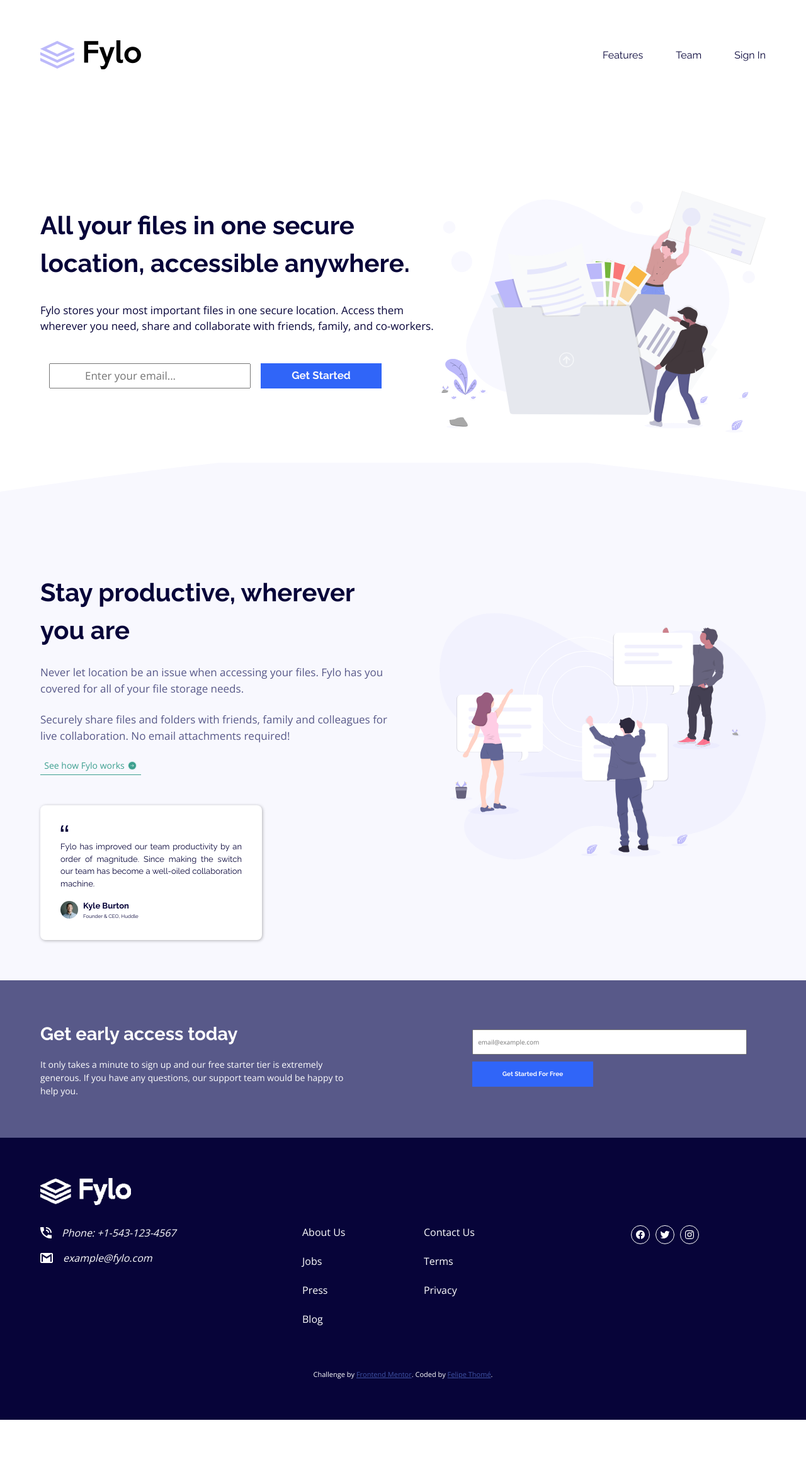
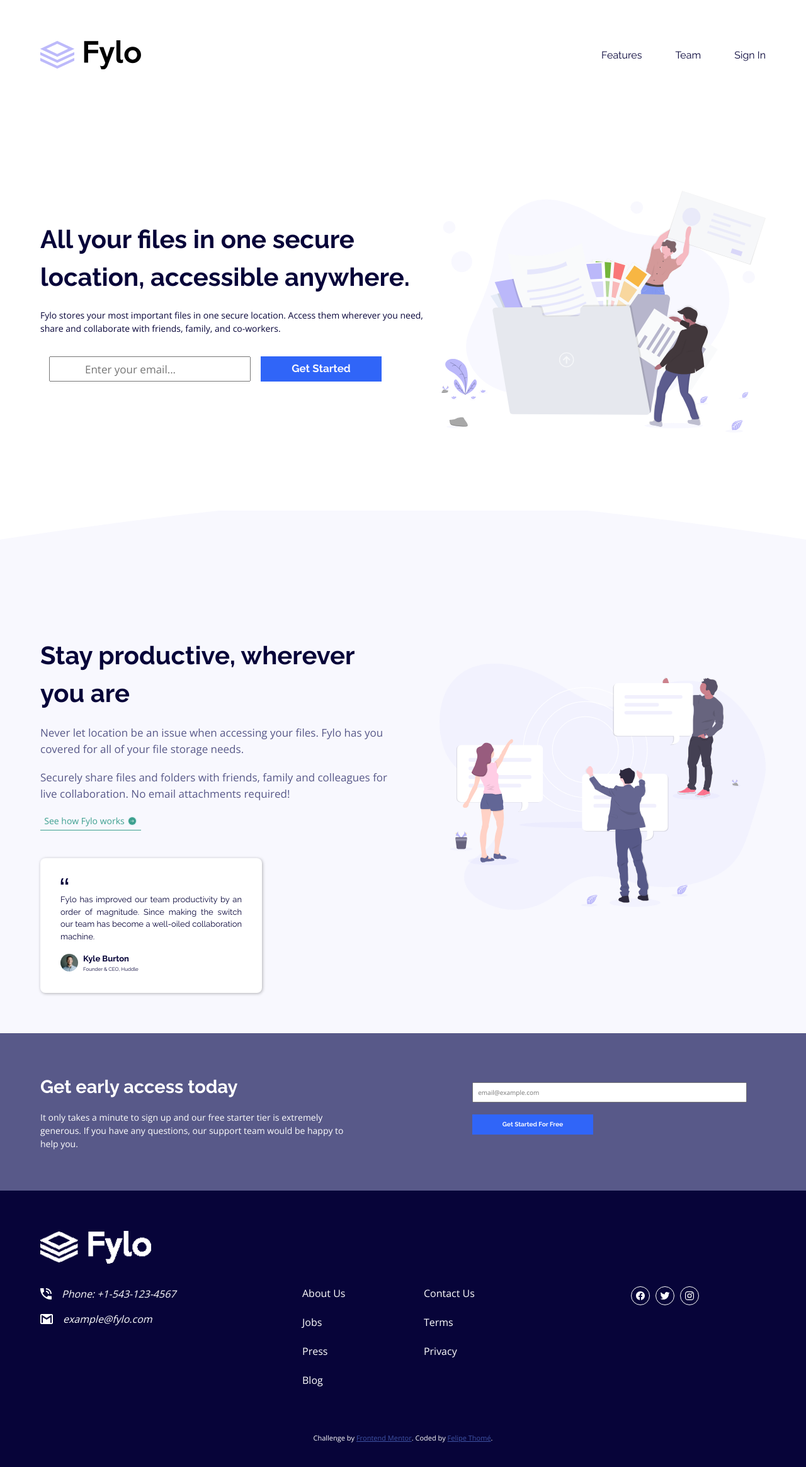
Before and after one commit to felipetn1989/fylo-landing-page-with-two-column-layout-master, a plain HTML site: page index.html in a window 1280 px wide. Shown: the whole page at 63% size. Before the commit the page ends 2255 px from the top, so only its background shows below. Drawn offline with nearby package versions, Linux system fonts and the light colour scheme.

Commit message:
mobile improvement

```diff
--- a/index.html
+++ b/index.html
@@ -106,7 +106,7 @@
             would be happy to help you.
           </p>
         </div>
-        <form action="#" method="post">
+        <form class="bottom_input" action="#" method="post">
           <label for="iemail_bottom">Email:</label>
           <input
             type="email"
@@ -115,7 +115,7 @@
             required
             placeholder="  email@example.com"
           />
-          <button>Get Started For Free</button>
+          <button class="bottom_button">Get Started For Free</button>
         </form>
       </div>
     </main>
--- a/styles/style.css
+++ b/styles/style.css
@@ -122,7 +122,7 @@ header {
 }
 
 header img {
-  width: 5.5rem;
+  width: 5rem;
 }
 
 header a {
@@ -131,17 +131,26 @@ header a {
   color: var(--Very-Dark-Blue);
 }
 
+nav {
+  display: flex;
+  gap: 0.3125rem;
+}
+
 .card {
   text-align: center;
 }
 
 .card__top {
-  padding: 1.5rem;
+  padding: 0.5rem 1.5rem;
 }
 
 .card__top > *,
 .form_top > * {
-  margin-bottom: 2rem;
+  margin-bottom: 1.25rem;
+}
+
+.form_top p {
+  font-size: 0.875rem;
 }
 
 h1 {
@@ -175,7 +184,8 @@ button:hover {
 }
 
 .card__middle {
-  padding: 1.5rem;
+  margin-top: 5.5rem;
+  padding: 3rem 1.5rem;
   position: relative;
   background-color: #f8f8fe;
 }
@@ -193,7 +203,8 @@ button:hover {
 }
 
 .card__middle h2 {
-  margin-top: 4rem;
+  font-size: 1rem;
+  margin-top: 5.5rem;
 }
 
 .card__middle p {
@@ -204,7 +215,7 @@ button:hover {
 
 .card__midle__text {
   display: grid;
-  gap: 1.5rem;
+  gap: 1.25rem;
 }
 
 .fylo_work {
@@ -218,6 +229,7 @@ button:hover {
   padding-bottom: 0.25rem;
   width: 9rem;
   margin: auto;
+  margin-top: 0.9375rem;
   font-size: 0.75rem;
 }
 
@@ -228,8 +240,8 @@ button:hover {
 figure {
   background-color: white;
   border-radius: 0.5rem;
-  margin: 1rem 1.5rem 4rem 1.5rem;
-  padding: 1.5rem;
+  margin: 1rem 1.5rem 2rem 1.5rem;
+  padding: 1.1875rem 1.5rem;
   text-align: justify;
   font-size: 0.6875rem;
   box-shadow: 1px 1px 5px rgba(0, 0, 0, 0.298);
@@ -264,14 +276,24 @@ figcaption img {
 
 .bottom_form {
   display: grid;
-  gap: 2rem;
+  gap: .5rem;
   background-color: var(--Desaturated-Blue);
   color: white;
-  padding: 4rem 3rem;
+  padding: 3.4375rem 2rem;
   font-size: 0.875rem;
 }
 
+bottom_input {
+  width: 17rem;
+}
+
+#iemail_bottom,
+.bottom_button {
+  height: 2rem;
+}
+
 .bottom_form h3 {
+  font-size: 1.0625rem;
   margin-bottom: 1rem;
 }
 
@@ -284,13 +306,13 @@ figcaption img {
 footer {
   background-color: var(--Very-Dark-Blue);
   color: white;
-  padding: 3rem 2rem;
+  padding: 4.25rem 2.5rem;
   display: grid;
-  gap: 2rem;
+  gap: 2.25rem;
 }
 
 footer > img {
-  width: 9rem;
+  width: 11rem;
 }
 
 address {
@@ -299,8 +321,8 @@ address {
 
 ul {
   list-style-type: none;
-  padding: 3rem 0;
-  line-height: 2.25rem;
+  padding: 3rem 0 2.5rem 0;
+  line-height: 2.375rem;
 }
 
 li:nth-child(4) {
```
